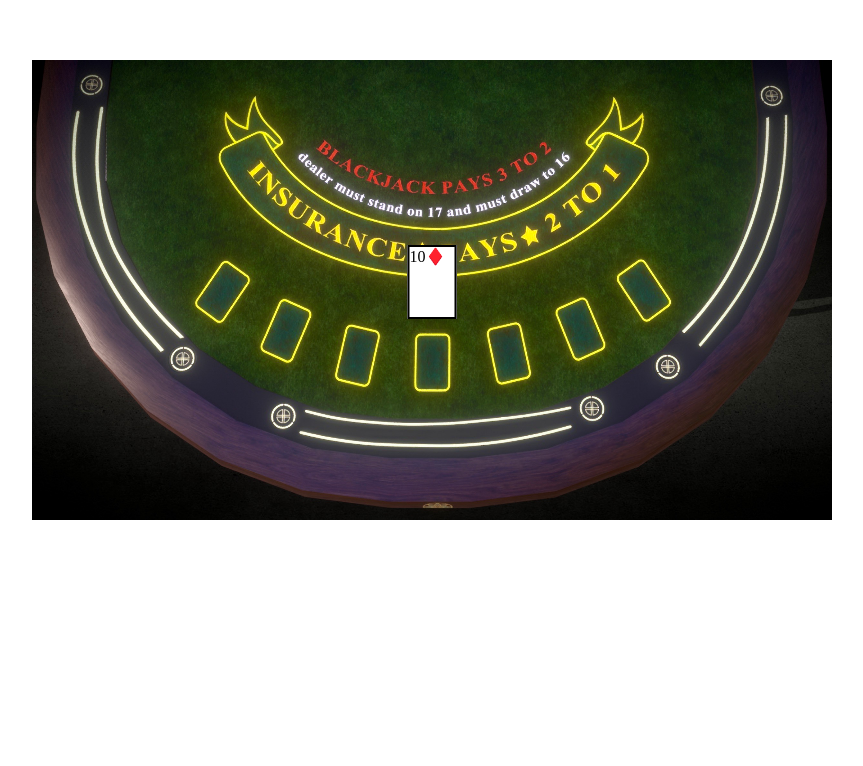
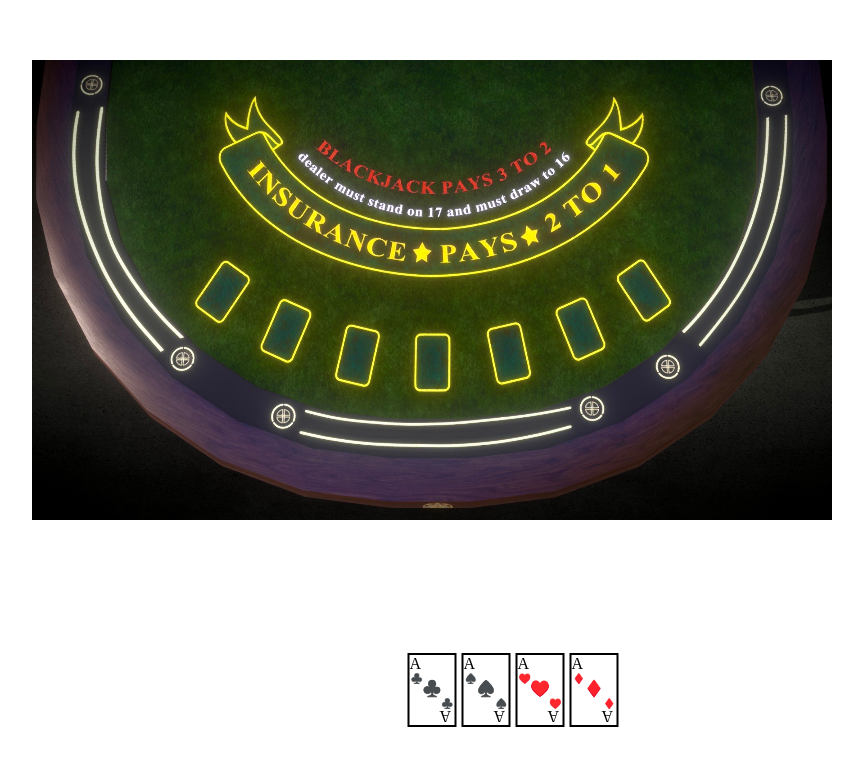
Before and after one commit to rene2412/OnlineBlackjack, a React (Vite) app: page / in a window 1280 px wide. Shown: the part 118-884 px from the top of the page, without its empty margins (208-1071 px from the left). Before the commit the page ends 816 px from the top, so only its background shows below. Built offline with nearby package versions, Linux system fonts and the light colour scheme.

Commit message:
Ace card

```diff
--- a/src/card/card.css
+++ b/src/card/card.css
@@ -5,7 +5,7 @@
 }
 
 .card {
-   position: absolute;
+   position: relative;
    top: 50%;
    left: 50%;
    transform: translate(-50%, -50%);
@@ -15,8 +15,31 @@
    background-color: rgb(255, 255, 255);
    border: 2px solid rgb(0, 0, 0);
 }
-.top-left {
-   top: 3px;
+.top-left-number {
+   top: 5px;
    left: 3px;
-   bottom: 20px;
 }
+.top-left-suit {
+   position: absolute;
+   top: 18px;
+   left: 1px;
+   font-size: 10px;
+}
+.middle {
+   display: flex;
+   justify-content: center;
+   align-items: center;
+   height: 30px;
+}
+ .bottom-right-suit {
+   position: absolute;
+   bottom: 16px;
+   right: 1px;
+   font-size: 10px;
+ }
+.upside-down {
+   position: absolute;
+   transform: rotate(180deg);
+   bottom: 0px;
+   right: 3px;
+}
--- a/src/card/card.jsx
+++ b/src/card/card.jsx
@@ -16,11 +16,17 @@ export default function Card({value, suit}) {
             for (let i = 0; i < num_values.length; i++) {
                 const suit = suits[k];
                 const value = num_values[i];
-                deck.push(
-                   <div key={value + suit.symbol} className={`card ${suit.color}`}>
-                        <div className="top-left">{value}{suit.symbol}</div>
+                if (value === 'A') {
+                    deck.push(
+                        <div key={value + suit.symbol} className={`card ${suit.color}`}>
+                            <div className="top-left-number">{value}</div>
+                            <div className="top-left-suit">{suit.symbol}</div>
+                            <div className="bottom-right-suit">{suit.symbol}</div>
+                            <div className="middle">{suit.symbol}</div>
+                            <div className="upside-down">{value}</div>
                     </div>
-                );
+                    );
+                }
            }
     }
         return (
```
